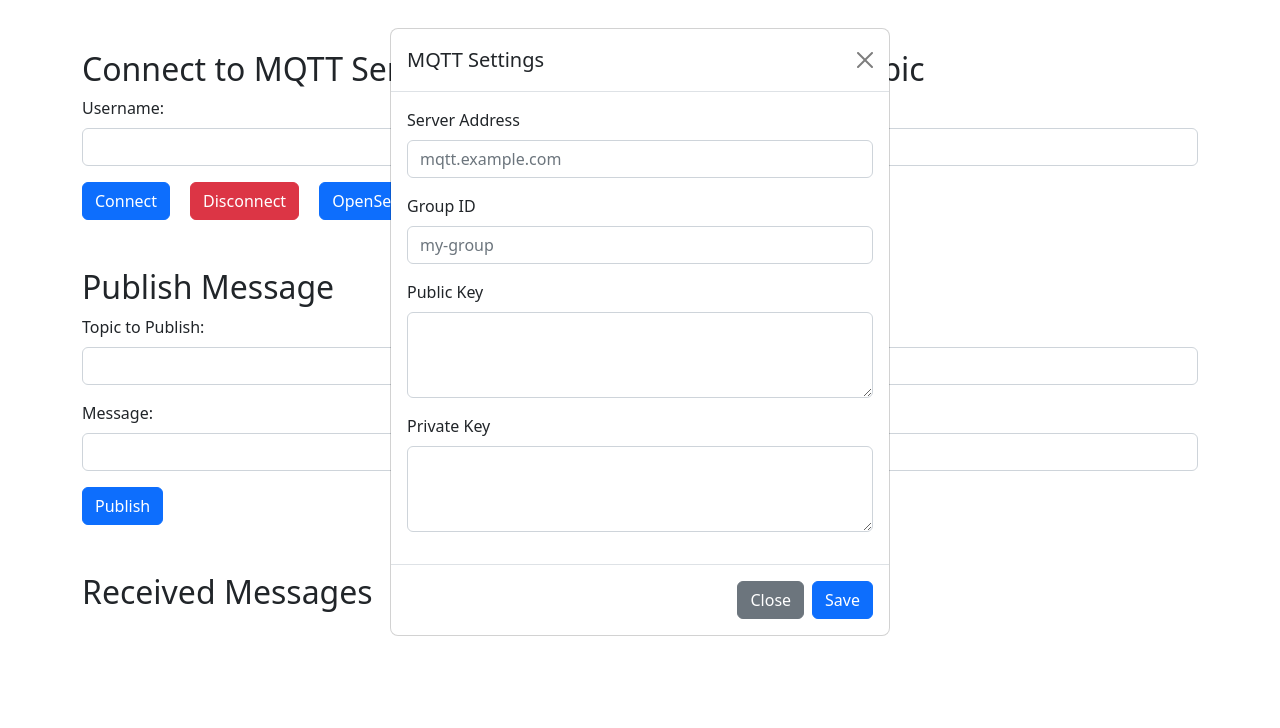
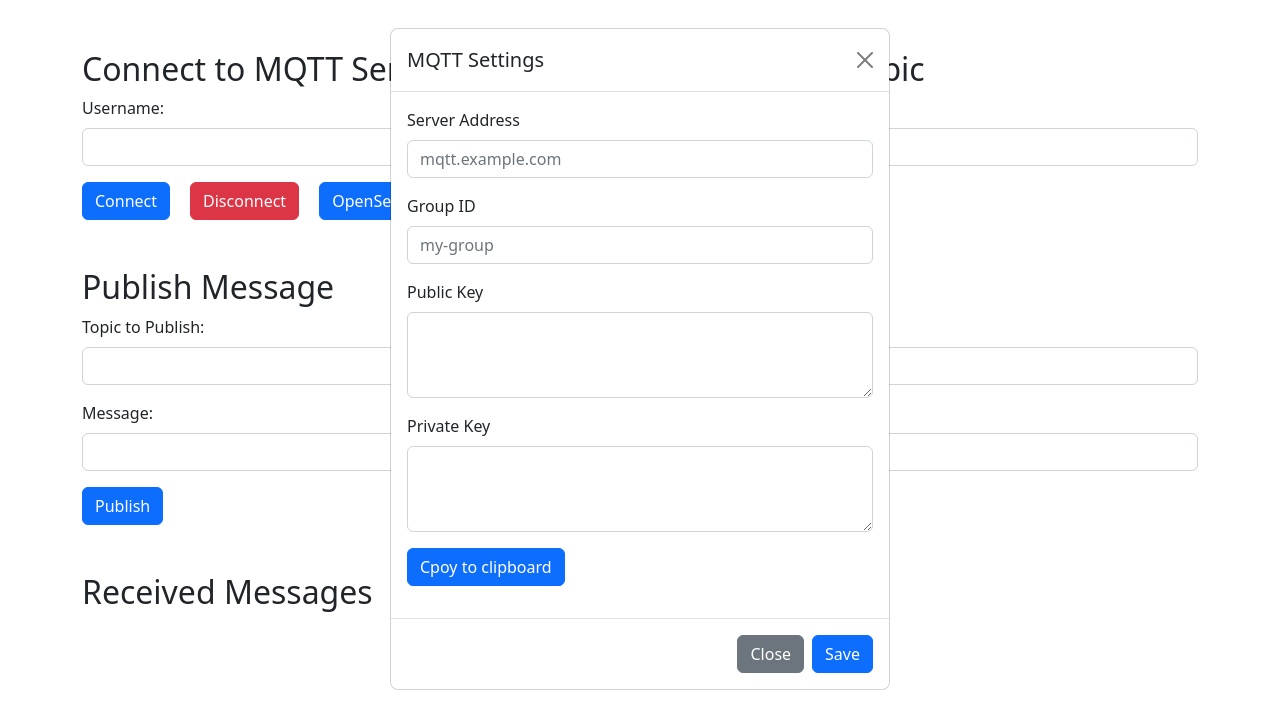
Before and after one commit to Tangpriest/tools, a Next.js app: page /mqtt in a window 1280 px wide. Both pictures are taken after a click on the button "OpenSettings". Shown: the top 728 px of the page. Built offline with nearby package versions, Linux system fonts and the light colour scheme.

Commit message:
feat : add copy settings

```diff
--- a/pages/mqtt/components/mqtt-dialog.js
+++ b/pages/mqtt/components/mqtt-dialog.js
@@ -20,6 +20,18 @@ const MqttSettingsDialog = ({ isOpen, onClose }) => {
     setPublicKey(window.localStorage.getItem("mqttPublicKey") || "")
     setPrivateKey(window.localStorage.getItem("mqttPrivateKey") || "")
   },[])
+
+  const copy = () => {
+    const text = `{
+      "serverAddress": "${serverAddress}",
+      "groupId": "${groupId}",
+      "publicKey": "${publicKey}",
+      "privateKey": "${privateKey}"
+    }`;
+    navigator.clipboard.writeText(text);
+
+    alert(`Copy Success!`)
+  }
 
   return (
     <div
@@ -90,6 +102,11 @@ const MqttSettingsDialog = ({ isOpen, onClose }) => {
                 onChange={(e) => setPrivateKey(e.target.value)}
               ></textarea>
             </div>
+            <div className="mb-3">
+              <button type="button" className="btn btn-primary" onClick={copy}>
+                Cpoy to clipboard
+              </button>
+            </div>
           </div>
           <div className="modal-footer">
             <button type="button" className="btn btn-secondary" onClick={onClose}>
```
